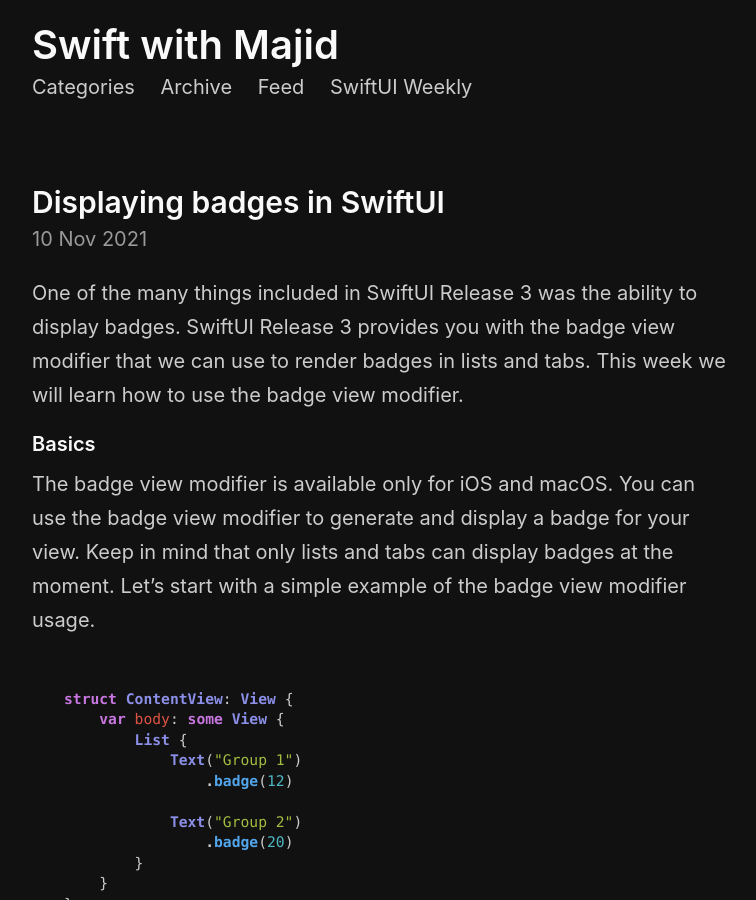
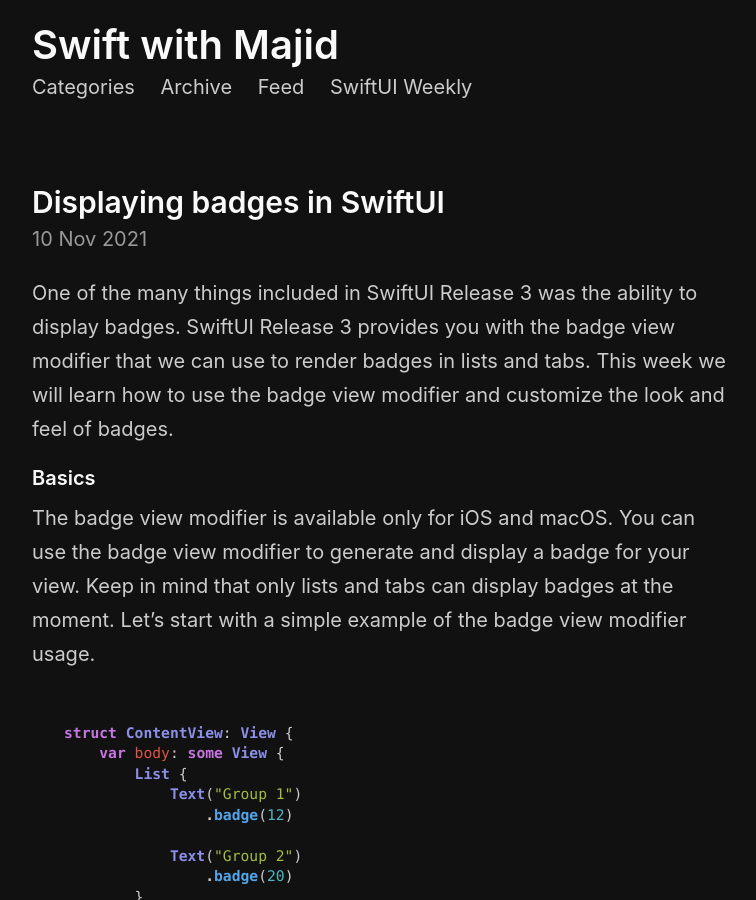
Before and after one commit to mecid/mecid.github.io, a Jekyll site: the page built from _posts/2021-11-10-displaying-badges-in-swiftui.md, in a window 1280 px wide and 900 px high. Shown: the whole window, without its empty margins (258-1014 px from the left). Built offline with Jekyll 4.4.1, drawn with Linux system fonts in a browser that asks for light colours.

Commit message:
introduction of badges post tuned

```diff
--- a/_posts/2021-11-10-displaying-badges-in-swiftui.md
+++ b/_posts/2021-11-10-displaying-badges-in-swiftui.md
@@ -3,7 +3,7 @@
 layout: post
 ---
 
-One of the many things included in SwiftUI Release 3 was the ability to display badges. SwiftUI Release 3 provides you with the badge view modifier that we can use to render badges in lists and tabs. This week we will learn how to use the badge view modifier.
+One of the many things included in SwiftUI Release 3 was the ability to display badges. SwiftUI Release 3 provides you with the badge view modifier that we can use to render badges in lists and tabs. This week we will learn how to use the badge view modifier and customize the look and feel of badges.
 
 #### Basics
 The badge view modifier is available only for iOS and macOS. You can use the badge view modifier to generate and display a badge for your view. Keep in mind that only lists and tabs can display badges at the moment. Let's start with a simple example of the badge view modifier usage.
```
